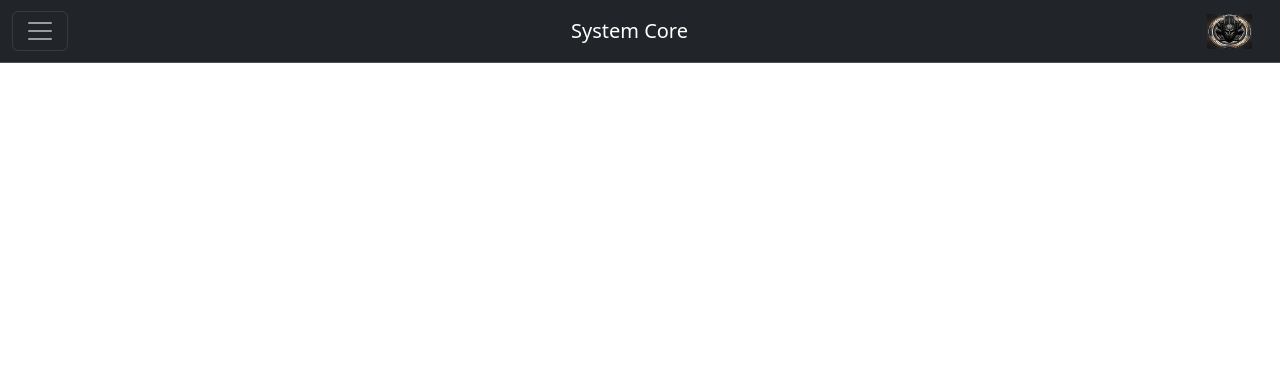
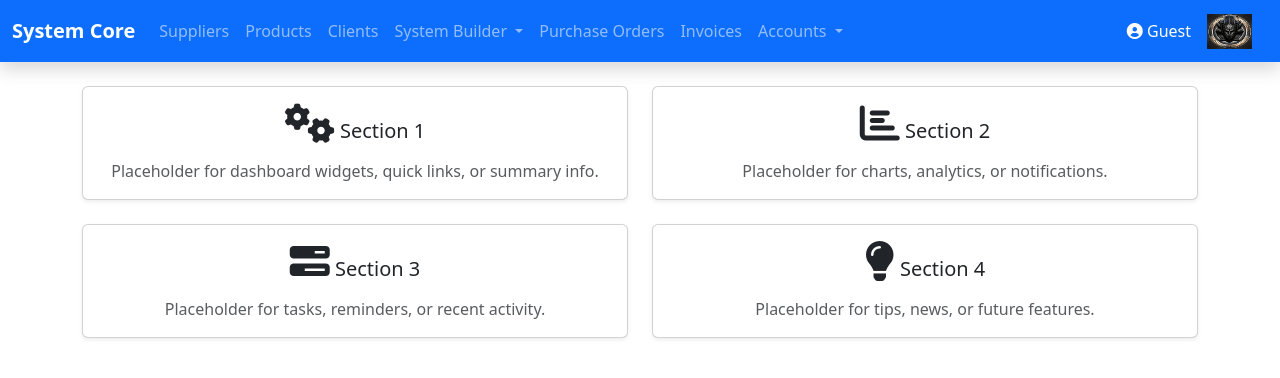
Before and after one commit to djorigin/MasterRepositry2025, a Django app: page / in a window 1280 px wide. Shown: the top 378 px of the page. Run offline with Django 5.2, Linux system fonts and the light colour scheme; some libraries are stand-ins or nearby versions.

Commit message:
Revamp navigation and layout in index.html for enhanced user experience; add dropdowns and dashboard sections

```diff
--- a/GaiaProjectDjango/systemcore/templates/systemcore/index.html
+++ b/GaiaProjectDjango/systemcore/templates/systemcore/index.html
@@ -1,24 +1,95 @@
-{% extends "systemcore/systemcore_base.html"%}
+{% extends "systemcore/systemcore_base.html" %}
 {% load static %}
+
 {% block content %}
-<nav class="navbar bg-dark border-bottom border-body" data-bs-theme="dark">
+<nav class="navbar navbar-expand-lg navbar-dark bg-primary shadow mb-4">
   <div class="container-fluid">
-
-    <button class="navbar-toggler" type="button" data-bs-toggle="collapse" data-bs-target="#navbarNavAltMarkup" aria-controls="navbarNavAltMarkup" aria-expanded="false" aria-label="Toggle navigation">
+    <a class="navbar-brand fw-bold" href="#">System Core</a>
+    <button class="navbar-toggler" type="button" data-bs-toggle="collapse" data-bs-target="#mainNavbar" aria-controls="mainNavbar" aria-expanded="false" aria-label="Toggle navigation">
       <span class="navbar-toggler-icon"></span>
     </button>
-    <a class="navbar-brand" href="#">System Core</a>
-    <div class="collapse navbar-collapse" id="navbarNavAltMarkup">
-      <div class="navbar-nav">
-        <a class="nav-link active" aria-current="page" href="{% url 'systemcore:colorcode_list' %}">Color Table</a>
-        <a class="nav-link active" aria-current="page" href="{% url 'systemcore:rj45pinout_list' %}">RJ45 Pinout</a>
-        <a class="nav-link" href="#">Pricing</a>
-        <a class="nav-link disabled" aria-disabled="true">Disabled</a>
+    <div class="collapse navbar-collapse" id="mainNavbar">
+      <ul class="navbar-nav me-auto mb-2 mb-lg-0">
+        <li class="nav-item"><a class="nav-link" href="#">Suppliers</a></li>
+        <li class="nav-item"><a class="nav-link" href="#">Products</a></li>
+        <li class="nav-item"><a class="nav-link" href="#">Clients</a></li>
+        <li class="nav-item dropdown">
+          <a class="nav-link dropdown-toggle" href="#" id="systemBuilderDropdown" role="button" data-bs-toggle="dropdown" aria-expanded="false">
+            System Builder
+          </a>
+          <ul class="dropdown-menu" aria-labelledby="systemBuilderDropdown">
+            <li><a class="dropdown-item" href="#">System Builder</a></li>
+            <li><a class="dropdown-item" href="#">Cable</a></li>
+            <li><a class="dropdown-item" href="#">CatRJ45</a></li>
+            <li><a class="dropdown-item" href="#">Terminal</a></li>
+            <li><a class="dropdown-item" href="{% url 'systemcore:rj45pinout_list' %}">RJ45 Pinout</a></li>
+          </ul>
+        </li>
+        <li class="nav-item"><a class="nav-link" href="#">Purchase Orders</a></li>
+        <li class="nav-item"><a class="nav-link" href="#">Invoices</a></li>
+        <li class="nav-item dropdown">
+          <a class="nav-link dropdown-toggle" href="#" id="accountsDropdown" role="button" data-bs-toggle="dropdown" aria-expanded="false">
+            Accounts
+          </a>
+          <ul class="dropdown-menu" aria-labelledby="accountsDropdown">
+            <li><a class="dropdown-item" href="#">Accounts</a></li>
+            <li><a class="dropdown-item" href="#">Bills</a></li>
+            <li><a class="dropdown-item" href="#">Credit</a></li>
+          </ul>
+        </li>
+      </ul>
+      <div class="d-flex align-items-center">
+        <span class="text-white me-3">
+          <i class="fa fa-user-circle"></i>
+          <!-- Placeholder for logged-in user -->
+          {% if user.is_authenticated %}
+            {{ user.username }}
+          {% else %}
+            Guest
+          {% endif %}
+        </span>
+        <a class="navbar-brand" href="{% url 'admin:index' %}">
+          <img src="{% static 'systemcore/images/logo.png' %}" alt="Logo" width="45" height="35" class="d-inline-block align-text-top">
+        </a>
       </div>
     </div>
-    <a class="navbar-brand" href="{% url 'admin:index' %}">
-    <img src="{% static 'systemcore/images/logo.png' %}" alt="Logo" width="45" height="35" class="d-inline-block align-text-top">
-    </a>
   </div>
 </nav>
-{% endblock content%}
+
+<div class="container">
+  <div class="row g-4">
+    <div class="col-md-6">
+      <div class="card shadow-sm h-100">
+        <div class="card-body d-flex flex-column justify-content-center align-items-center">
+          <h5 class="card-title"><i class="fa fa-cogs fa-2x mb-2"></i> Section 1</h5>
+          <p class="card-text text-muted">Placeholder for dashboard widgets, quick links, or summary info.</p>
+        </div>
+      </div>
+    </div>
+    <div class="col-md-6">
+      <div class="card shadow-sm h-100">
+        <div class="card-body d-flex flex-column justify-content-center align-items-center">
+          <h5 class="card-title"><i class="fa fa-chart-bar fa-2x mb-2"></i> Section 2</h5>
+          <p class="card-text text-muted">Placeholder for charts, analytics, or notifications.</p>
+        </div>
+      </div>
+    </div>
+    <div class="col-md-6">
+      <div class="card shadow-sm h-100">
+        <div class="card-body d-flex flex-column justify-content-center align-items-center">
+          <h5 class="card-title"><i class="fa fa-tasks fa-2x mb-2"></i> Section 3</h5>
+          <p class="card-text text-muted">Placeholder for tasks, reminders, or recent activity.</p>
+        </div>
+      </div>
+    </div>
+    <div class="col-md-6">
+      <div class="card shadow-sm h-100">
+        <div class="card-body d-flex flex-column justify-content-center align-items-center">
+          <h5 class="card-title"><i class="fa fa-lightbulb fa-2x mb-2"></i> Section 4</h5>
+          <p class="card-text text-muted">Placeholder for tips, news, or future features.</p>
+        </div>
+      </div>
+    </div>
+  </div>
+</div>
+{% endblock %}
```
